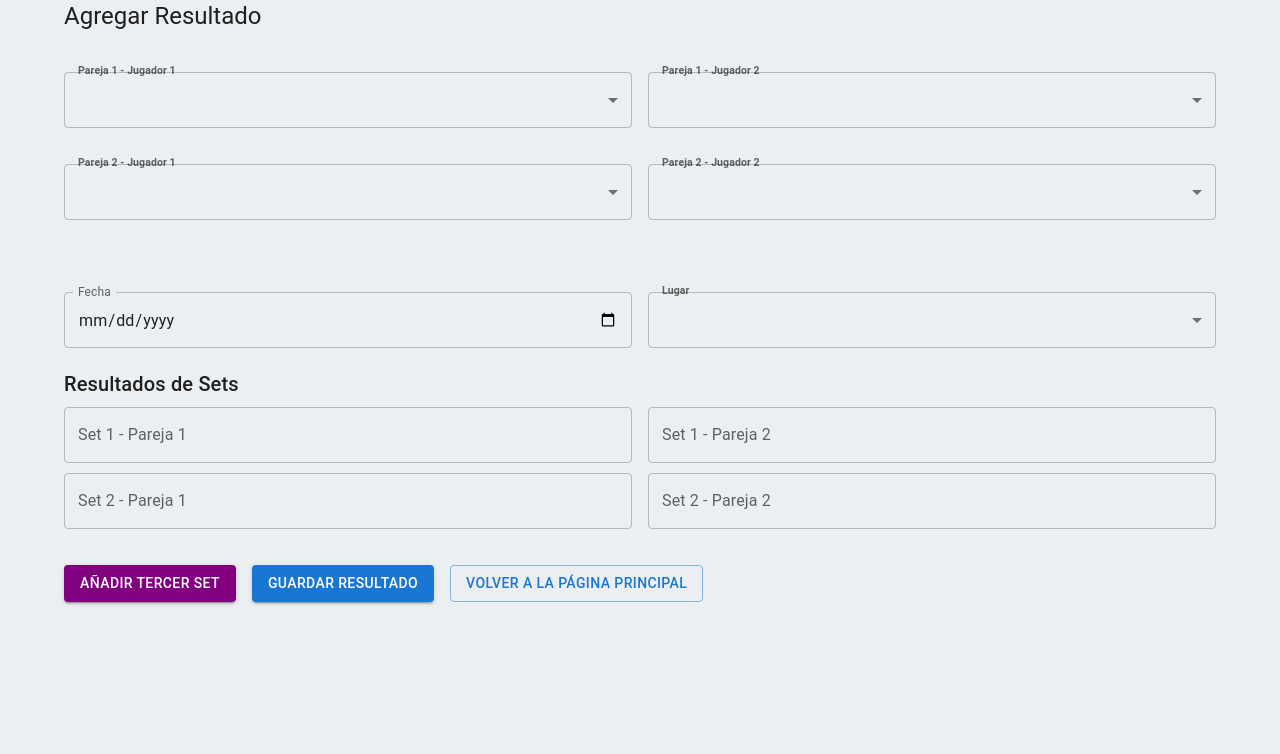
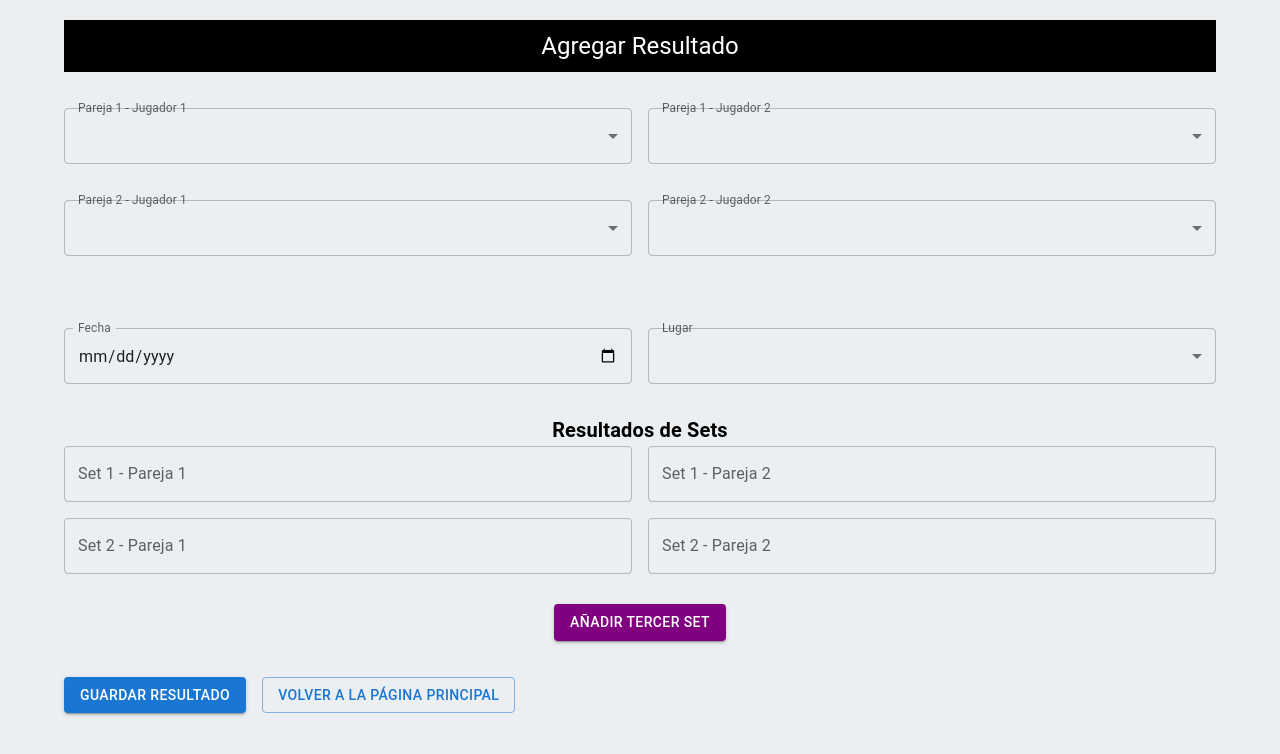
Before and after one commit to albope/padel-app, a React (Create React App) app: page /add-result in a window 1280 px wide. Shown: the top 754 px of the page. Built offline with nearby package versions, Linux system fonts and the light colour scheme.

Commit message:
mejoras esteticas II

```diff
--- a/src/components/ResultForm.js
+++ b/src/components/ResultForm.js
@@ -1,8 +1,8 @@
 import React, { useState } from 'react';
-import { TextField, Button, Container, Typography, Grid, Select, MenuItem, InputLabel, FormControl } from '@mui/material';
+import { TextField, Button, Container, Typography, Grid, Select, MenuItem, InputLabel, FormControl, Box } from '@mui/material';
 import { useNavigate } from 'react-router-dom';
-import { db } from '../firebase'; // Asegúrate de que la ruta sea correcta
-import { collection, addDoc } from "firebase/firestore"; // Importa las funciones necesarias de Firestore
+import { db } from '../firebase';
+import { collection, addDoc } from "firebase/firestore";
 
 const players = ["Lucas", "Ricardo", "Martin", "Bort", "Invitado"];
 const locations = ["Passing Padel", "Elite Padel 22", "Flow Padel", "Aspresso k7", "Otro"];
@@ -15,7 +15,7 @@ const ResultForm = () => {
   const [date, setDate] = useState('');
   const [location, setLocation] = useState('');
 
-  const navigate = useNavigate(); // Hook para navegar
+  const navigate = useNavigate();
 
   const handleSetChange = (index, pair, value) => {
     const updatedSets = [...sets];
@@ -23,13 +23,8 @@ const ResultForm = () => {
     setSets(updatedSets);
   };
 
-  // Función para guardar los datos reales en Firestore
   const handleSubmit = async () => {
     try {
-      console.log("Intentando guardar el resultado en Firestore...");
-      console.log({ pair1, pair2, sets, date, location }); // Verifica los datos antes de guardar
-
-      // Guardar los datos reales en Firestore
       await addDoc(collection(db, "results"), {
         pair1,
         pair2,
@@ -37,8 +32,7 @@ const ResultForm = () => {
         date,
         location,
       });
-      console.log("Resultado guardado exitosamente");
-      navigate('/'); // Navega a la página principal tras guardar el resultado
+      navigate('/');
     } catch (error) {
       console.error("Error al guardar el resultado:", error);
     }
@@ -51,17 +45,24 @@ const ResultForm = () => {
 
   return (
     <Container>
-      <Typography variant="h5" gutterBottom style={{ marginBottom: '40px' }}>
-        Agregar Resultado
-      </Typography>
+      {/* Encabezado */}
+      <Box
+        sx={{
+          backgroundColor: 'black',
+          color: 'white',
+          padding: '10px',
+          textAlign: 'center',
+          marginTop: '20px',
+        }}
+      >
+        <Typography variant="h5">Agregar Resultado</Typography>
+      </Box>
 
-      {/* Nombres de las parejas */}
-      <Grid container spacing={2}>
+      {/* Formulario de las parejas */}
+      <Grid container spacing={2} style={{ marginTop: '20px' }}>
         <Grid item xs={6}>
           <FormControl fullWidth style={{ marginBottom: '20px' }}>
-            <InputLabel shrink={true} style={{ fontSize: '14px', fontWeight: 'bold', marginBottom: '12px' }}>
-              Pareja 1 - Jugador 1
-            </InputLabel>
+            <InputLabel shrink={true}>Pareja 1 - Jugador 1</InputLabel>
             <Select
               value={pair1.player1}
               onChange={(e) => setPair1({ ...pair1, player1: e.target.value })}
@@ -75,9 +76,7 @@ const ResultForm = () => {
         </Grid>
         <Grid item xs={6}>
           <FormControl fullWidth style={{ marginBottom: '20px' }}>
-            <InputLabel shrink={true} style={{ fontSize: '14px', fontWeight: 'bold', marginBottom: '12px' }}>
-              Pareja 1 - Jugador 2
-            </InputLabel>
+            <InputLabel shrink={true}>Pareja 1 - Jugador 2</InputLabel>
             <Select
               value={pair1.player2}
               onChange={(e) => setPair1({ ...pair1, player2: e.target.value })}
@@ -93,9 +92,7 @@ const ResultForm = () => {
         {/* Pareja 2 */}
         <Grid item xs={6}>
           <FormControl fullWidth style={{ marginBottom: '20px' }}>
-            <InputLabel shrink={true} style={{ fontSize: '14px', fontWeight: 'bold', marginBottom: '12px' }}>
-              Pareja 2 - Jugador 1
-            </InputLabel>
+            <InputLabel shrink={true}>Pareja 2 - Jugador 1</InputLabel>
             <Select
               value={pair2.player1}
               onChange={(e) => setPair2({ ...pair2, player1: e.target.value })}
@@ -109,9 +106,7 @@ const ResultForm = () => {
         </Grid>
         <Grid item xs={6}>
           <FormControl fullWidth style={{ marginBottom: '20px' }}>
-            <InputLabel shrink={true} style={{ fontSize: '14px', fontWeight: 'bold', marginBottom: '12px' }}>
-              Pareja 2 - Jugador 2
-            </InputLabel>
+            <InputLabel shrink={true}>Pareja 2 - Jugador 2</InputLabel>
             <Select
               value={pair2.player2}
               onChange={(e) => setPair2({ ...pair2, player2: e.target.value })}
@@ -134,15 +129,13 @@ const ResultForm = () => {
             value={date}
             onChange={(e) => setDate(e.target.value)}
             fullWidth
-            InputLabelProps={{
-              shrink: true,
-            }}
-            style={{ marginTop: '16px' }}  // Añadimos espacio entre el título y el input
+            InputLabelProps={{ shrink: true }}
+            style={{ marginTop: '16px' }}
           />
         </Grid>
         <Grid item xs={6}>
           <FormControl fullWidth style={{ marginTop: '16px' }}>
-            <InputLabel shrink={true} style={{ fontSize: '14px', fontWeight: 'bold', marginBottom: '12px' }}>Lugar</InputLabel>
+            <InputLabel shrink={true}>Lugar</InputLabel>
             <Select
               value={location}
               onChange={(e) => setLocation(e.target.value)}
@@ -156,63 +149,46 @@ const ResultForm = () => {
         </Grid>
       </Grid>
 
-      {/* Sets */}
-      <Typography variant="h6" gutterBottom style={{ marginTop: '20px' }}>Resultados de Sets</Typography>
-
-      {[0, 1].map((setIndex) => (
-        <Grid container spacing={2} key={setIndex} style={{ marginBottom: '10px' }}>
+      {/* Resultados de sets */}
+      <Typography variant="h6" sx={{ marginTop: '30px', fontWeight: 'bold', color: 'black', textAlign: 'center' }}>
+        Resultados de Sets
+      </Typography>
+      <Grid container spacing={2} style={{ marginBottom: '10px' }}>
+        {sets.map((set, index) => (
+          <React.Fragment key={index}>
             <Grid item xs={6}>
               <TextField
-              label={`Set ${setIndex + 1} - Pareja 1`}
-              value={sets[setIndex].pair1Score}
-              onChange={(e) => handleSetChange(setIndex, 'pair1Score', e.target.value)}
+                label={`Set ${index + 1} - Pareja 1`}
+                value={set.pair1Score}
+                onChange={(e) => handleSetChange(index, 'pair1Score', e.target.value)}
                 fullWidth
               />
             </Grid>
             <Grid item xs={6}>
               <TextField
-              label={`Set ${setIndex + 1} - Pareja 2`}
-              value={sets[setIndex].pair2Score}
-              onChange={(e) => handleSetChange(setIndex, 'pair2Score', e.target.value)}
+                label={`Set ${index + 1} - Pareja 2`}
+                value={set.pair2Score}
+                onChange={(e) => handleSetChange(index, 'pair2Score', e.target.value)}
                 fullWidth
               />
             </Grid>
+          </React.Fragment>
+        ))}
       </Grid>
-      ))}
 
-      {/* Mostrar tercer set si es necesario */}
-      {showThirdSet && (
-        <Grid container spacing={2} key={2} style={{ marginBottom: '10px' }}>
-          <Grid item xs={6}>
-            <TextField
-              label={`Set 3 - Pareja 1`}
-              value={sets[2]?.pair1Score}
-              onChange={(e) => handleSetChange(2, 'pair1Score', e.target.value)}
-              fullWidth
-            />
-          </Grid>
-          <Grid item xs={6}>
-            <TextField
-              label={`Set 3 - Pareja 2`}
-              value={sets[2]?.pair2Score}
-              onChange={(e) => handleSetChange(2, 'pair2Score', e.target.value)}
-              fullWidth
-            />
-          </Grid>
-        </Grid>
-      )}
+      {/* Botón para añadir tercer set */}
+      <Box textAlign="center">
+        <Button
+          variant="contained"
+          onClick={addThirdSet}
+          sx={{ backgroundColor: '#800080', color: '#FFFFFF', marginTop: '20px' }}
+        >
+          Añadir Tercer Set
+        </Button>
+      </Box>
 
       {/* Botones */}
       <Grid container spacing={2} style={{ marginTop: '20px' }}>
-        <Grid item>
-          <Button
-            variant="contained"
-            onClick={addThirdSet}
-            style={{ backgroundColor: '#800080', color: '#FFFFFF' }}
-          >
-            Añadir Tercer Set
-          </Button>
-        </Grid>
         <Grid item>
           <Button variant="contained" color="primary" onClick={handleSubmit}>
             Guardar Resultado
```
Lines whose indentation alone changed are shown as unchanged.
